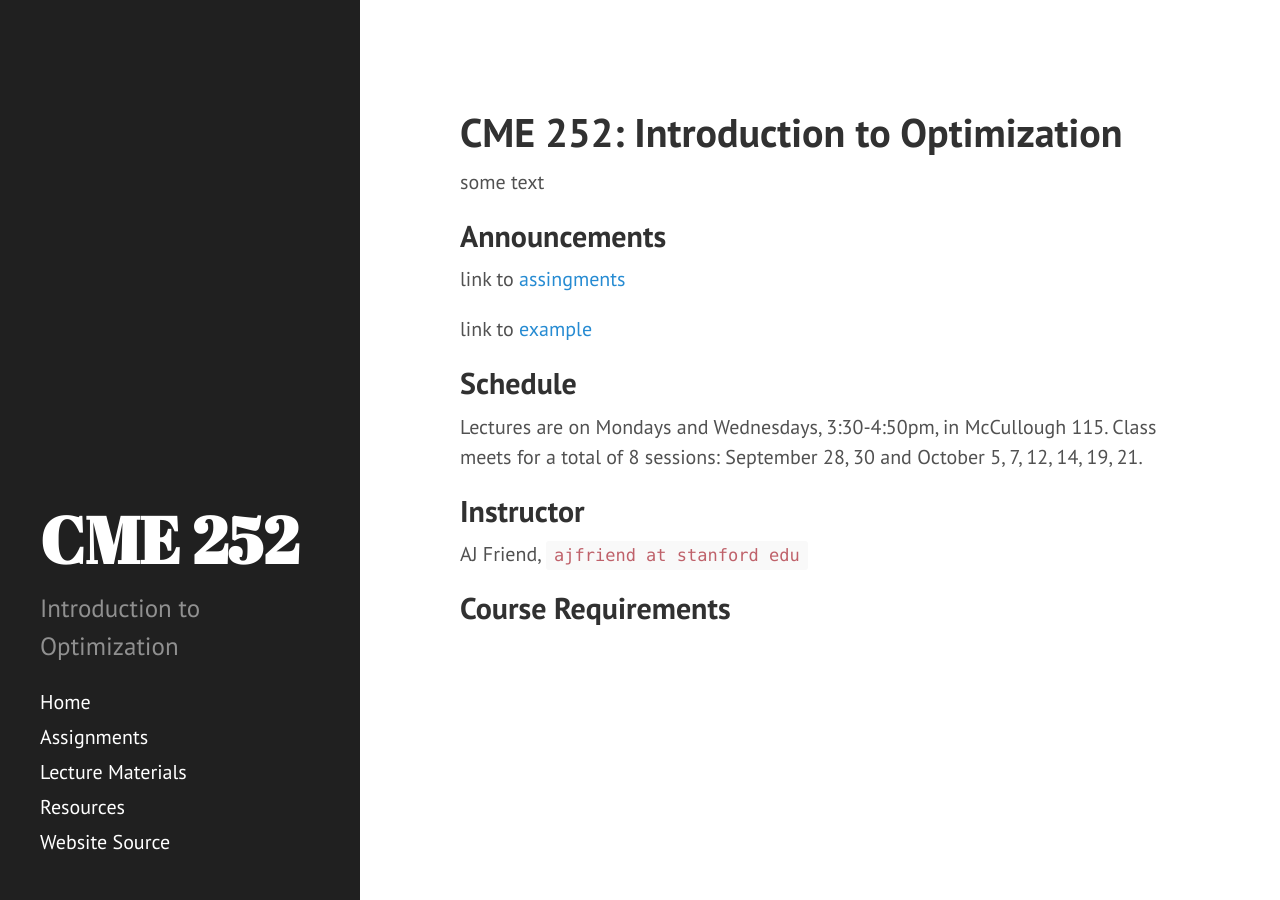
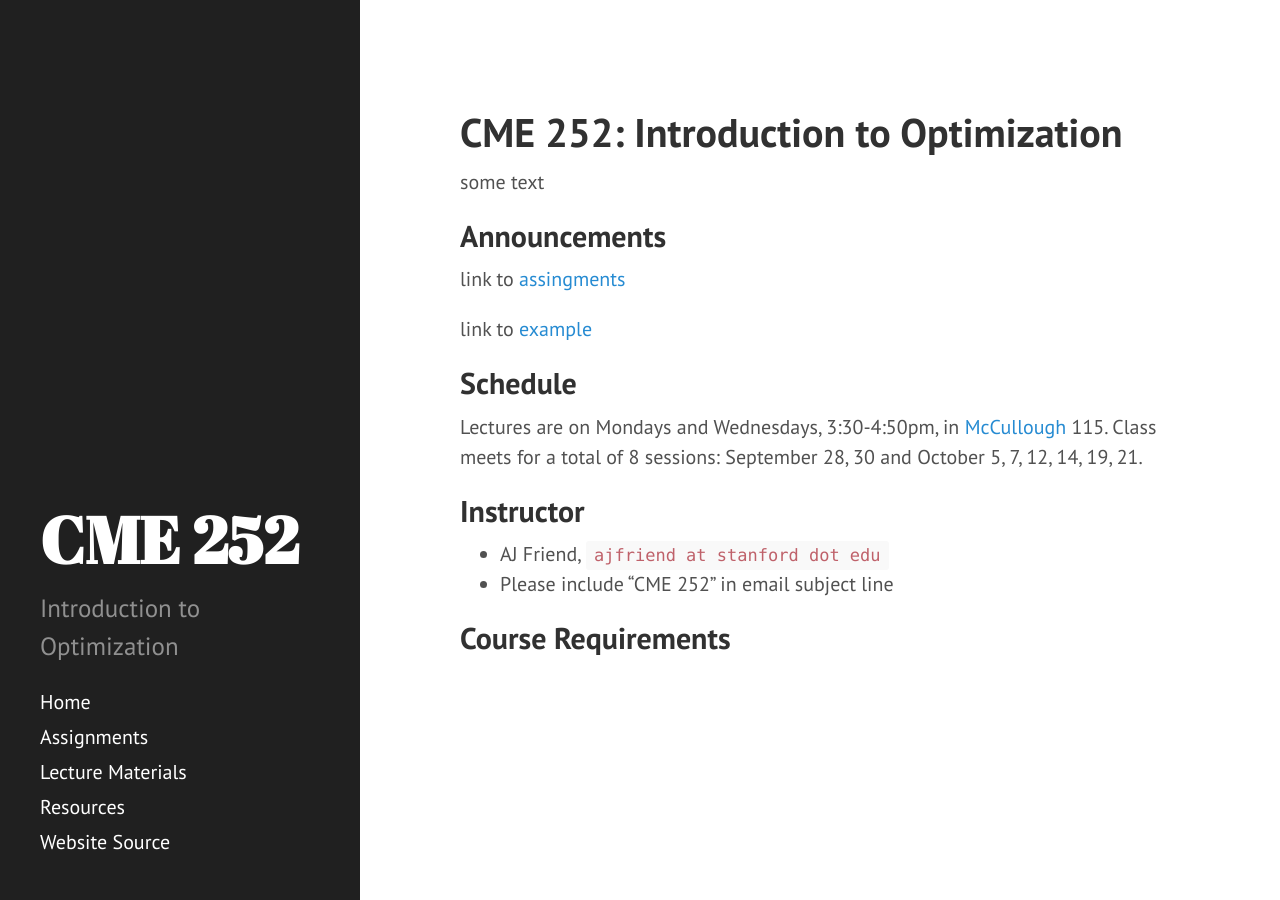
Before and after one commit to ajfriend/cme252, a Jekyll site: the page built from index.md, in a window 1280 px wide. Built offline with Jekyll 4.4.1, drawn with Linux system fonts in a browser that asks for light colours; Markdown is read by kramdown in place of the engine named in the settings.

Commit message:
location

```diff
--- a/index.md
+++ b/index.md
@@ -13,10 +13,11 @@ link to [assingments](assignments)
 link to [example](data/example.txt)
 
 ## Schedule
-Lectures are on Mondays and Wednesdays, 3:30-4:50pm, in McCullough 115.
+Lectures are on Mondays and Wednesdays, 3:30-4:50pm, in [McCullough](https://goo.gl/maps/u15gEQdFCzA2) 115.
 Class meets for a total of 8 sessions: September 28, 30 and October 5, 7, 12, 14, 19, 21.
 
 ## Instructor
-AJ Friend, `ajfriend at stanford edu`
+- AJ Friend, `ajfriend at stanford dot edu`
+- Please include "CME 252" in email subject line
 
 ## Course Requirements
```
